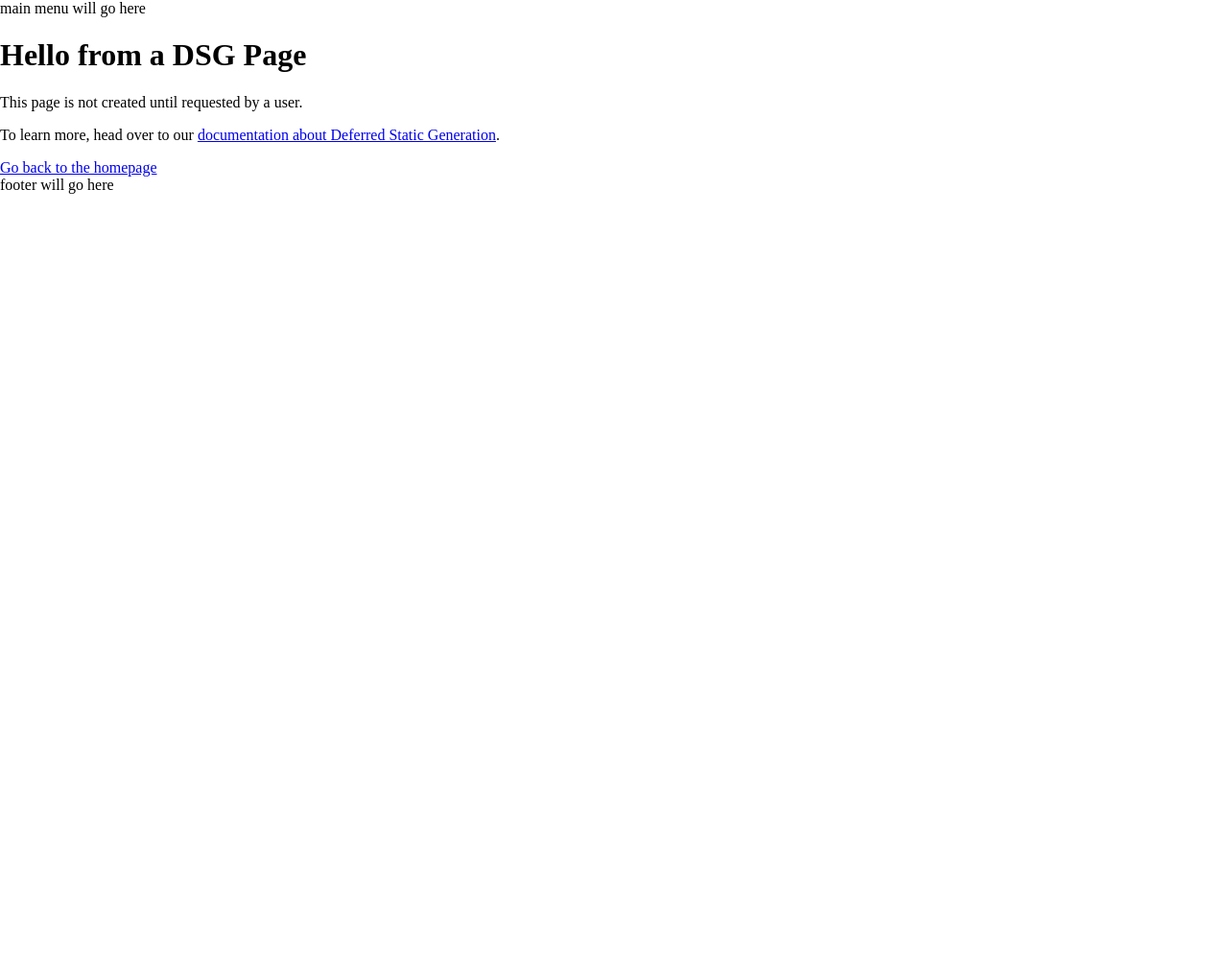
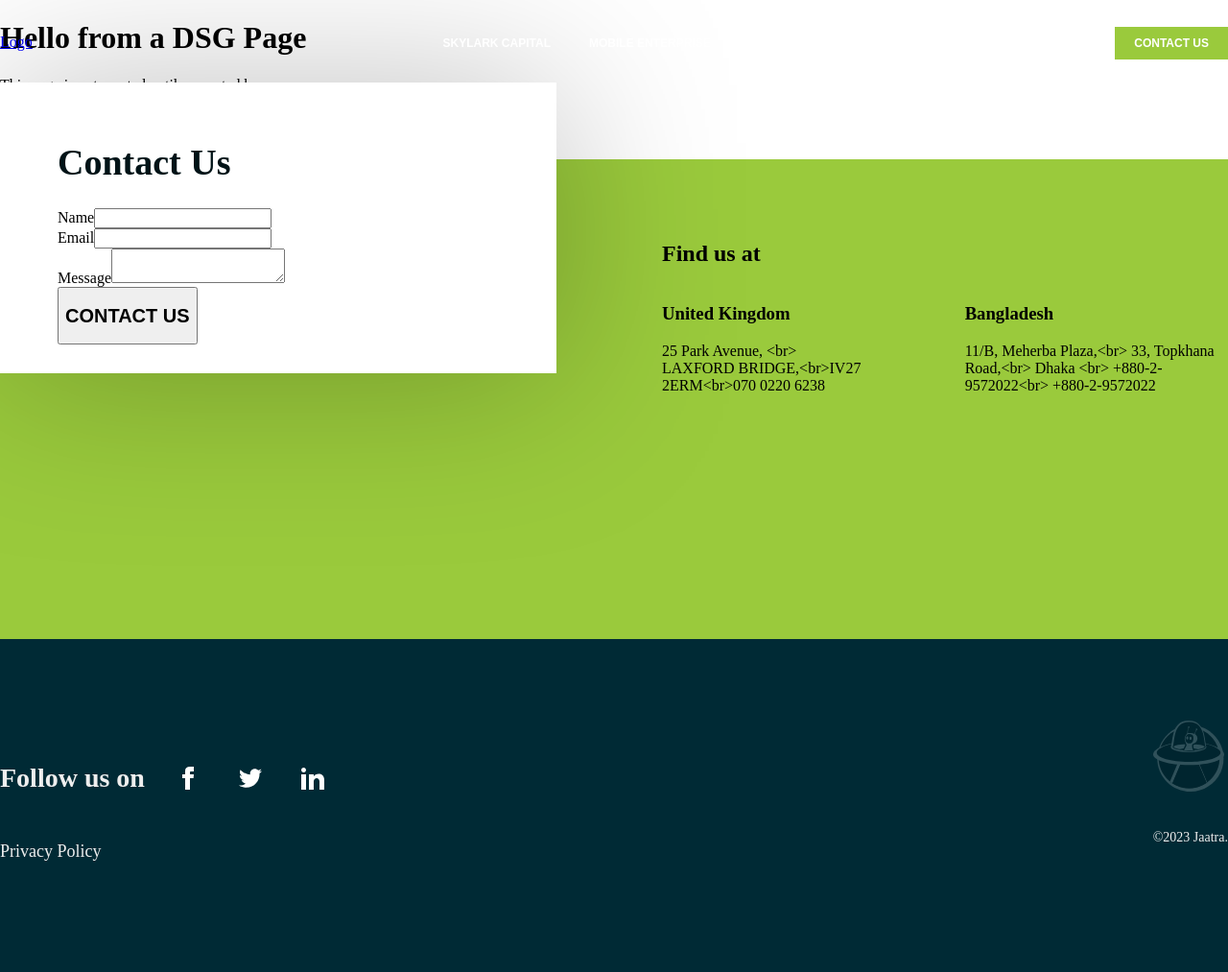
Before and after one commit to coder618/gatsby-starter-default, a Gatsby site: page /using-dsg in a window 1280 px wide. Shown: the whole page at 96% size. Before the commit the page ends 800 px from the top, so only its background shows below. Built offline with nearby package versions, Linux system fonts and the light colour scheme; Gatsby itself is replaced by a stand-in of ours.

Commit message:
footer done with dammy data

```diff
--- a/src/components/Footer.js
+++ b/src/components/Footer.js
@@ -1,6 +1,106 @@
 import * as React from "react"
 import { Link } from "gatsby"
+import ContactForm from "./contactForm"
+import { StaticImage } from "gatsby-plugin-image"
+import "../scss/layout/footer.scss"
 
-const Footer = ({ siteTitle }) => <footer>footer will go here</footer>
+const contact_items = [
+  {
+    title: " United Kingdom",
+    address:
+      " 25 Park Avenue, <br> LAXFORD BRIDGE,<br>IV27 2ERM<br>070 0220 6238",
+  },
+  {
+    title: "Bangladesh",
+    address:
+      "11/B, Meherba Plaza,<br> 33, Topkhana Road,<br> Dhaka <br>        +880-2-9572022<br>        +880-2-9572022",
+  },
+]
 
+const Footer = ({ siteTitle }) => (
+  <footer>
+    <div className="top">
+      <div className="container">
+        <ContactForm />
+        <div className="right-part">
+          <h2>Find us at</h2>
+          <div className="address-items">
+            {contact_items.map(item => {
+              return (
+                <div className="address-item">
+                  {" "}
+                  <h3>{item.title}</h3>
+                  <p>{item.address}</p>{" "}
+                </div>
+              )
+            })}
+          </div>
+        </div>
+      </div>
+    </div>
+
+    <div className="bottom">
+      <div className="container">
+        <div className="left">
+          <div className="follow-part">
+            <h3>Follow us on</h3>
+            <ul>
+              <li>
+                <a href="#">
+                  <svg
+                    xmlns="http://www.w3.org/2000/svg"
+                    width="24"
+                    height="24"
+                    viewBox="0 0 24 24"
+                  >
+                    <path d="M9 8h-3v4h3v12h5v-12h3.642l.358-4h-4v-1.667c0-.955.192-1.333 1.115-1.333h2.885v-5h-3.808c-3.596 0-5.192 1.583-5.192 4.615v3.385z" />
+                  </svg>
+                </a>
+              </li>
+              <li>
+                <a href="#">
+                  <svg
+                    xmlns="http://www.w3.org/2000/svg"
+                    width="24"
+                    height="24"
+                    viewBox="0 0 24 24"
+                  >
+                    <path d="M24 4.557c-.883.392-1.832.656-2.828.775 1.017-.609 1.798-1.574 2.165-2.724-.951.564-2.005.974-3.127 1.195-.897-.957-2.178-1.555-3.594-1.555-3.179 0-5.515 2.966-4.797 6.045-4.091-.205-7.719-2.165-10.148-5.144-1.29 2.213-.669 5.108 1.523 6.574-.806-.026-1.566-.247-2.229-.616-.054 2.281 1.581 4.415 3.949 4.89-.693.188-1.452.232-2.224.084.626 1.956 2.444 3.379 4.6 3.419-2.07 1.623-4.678 2.348-7.29 2.04 2.179 1.397 4.768 2.212 7.548 2.212 9.142 0 14.307-7.721 13.995-14.646.962-.695 1.797-1.562 2.457-2.549z" />
+                  </svg>
+                </a>
+              </li>
+              <li>
+                <a href="#">
+                  <svg
+                    xmlns="http://www.w3.org/2000/svg"
+                    width="24"
+                    height="24"
+                    viewBox="0 0 24 24"
+                  >
+                    <path d="M4.98 3.5c0 1.381-1.11 2.5-2.48 2.5s-2.48-1.119-2.48-2.5c0-1.38 1.11-2.5 2.48-2.5s2.48 1.12 2.48 2.5zm.02 4.5h-5v16h5v-16zm7.982 0h-4.968v16h4.969v-8.399c0-4.67 6.029-5.052 6.029 0v8.399h4.988v-10.131c0-7.88-8.922-7.593-11.018-3.714v-2.155z" />
+                  </svg>
+                </a>
+              </li>
+            </ul>
+          </div>
+
+          <a className="privacy-link" href="#">
+            Privacy Policy
+          </a>
+        </div>
+
+        <div className="right">
+          <StaticImage
+            src="../images/footer-logo.svg"
+            loading="eager"
+            className="banner-bg"
+            formats={["auto", "svg", "avif"]}
+            alt=""
+          />
+          <p>©2023 Jaatra.</p>
+        </div>
+      </div>
+    </div>
+  </footer>
+)
 export default Footer
--- /dev/null
+++ b/src/components/contactForm.js
@@ -0,0 +1,26 @@
+import * as React from "react"
+import { Link } from "gatsby"
+
+const ContactForm = ({ siteTitle }) => (
+  <div className="contact-form">
+    <div className="content">
+      <h2>Contact Us</h2>
+      <div className="form-group">
+        <label htmlFor="name">Name</label>
+        <input type="text" id="name" name="name" />
+      </div>
+      <div className="form-group">
+        <label htmlFor="email">Email</label>
+        <input type="email" id="email" name="email" />
+      </div>
+      <div className="form-group">
+        <label htmlFor="message">Message</label>
+        <textarea id="message" name="message"></textarea>
+      </div>
+      <div className="form-group">
+        <button className="btn btn-primary">CONTACT US</button>
+      </div>
+    </div>
+  </div>
+)
+export default ContactForm
--- a/src/components/header.js
+++ b/src/components/header.js
@@ -1,6 +1,37 @@
 import * as React from "react"
 import { Link } from "gatsby"
 
-const Header = ({ siteTitle }) => <header>main menu will go here</header>
+import "../scss/layout/main-navigation.scss"
+
+const Header = () => (
+  <header>
+    <div className="container">
+      <a href="#">Logo </a>
+
+      <ul className="menu-list">
+        <li>
+          <a href="#">Skylark Capital</a>
+        </li>
+        <li>
+          <a href="#">Mobile Enterprise</a>
+        </li>
+        <li>
+          <a href="#">Mobile Footprint</a>
+        </li>
+        <li>
+          <a href="#">Big Data</a>
+        </li>
+        <li>
+          <a href="#">Audio Visual</a>
+        </li>
+        <li>
+          <a className="btn btn-primary" href="#">
+            Contact Us
+          </a>
+        </li>
+      </ul>
+    </div>
+  </header>
+)
 
 export default Header
--- a/src/scss/global.scss
+++ b/src/scss/global.scss
@@ -1,4 +1,5 @@
 $y: yellow;
+$lime: #9aca3c;
 @import url("https://fonts.googleapis.com/css2?family=Open+Sans&family=Work+Sans:wght@400;700&display=swap");
 
 body {
@@ -18,3 +19,57 @@ h5,
 h6 {
   font-family: "Work Sans", sans-serif;
 }
+
+.form-group {
+  display: flex;
+  flex-direction: column;
+  margin-bottom: 25px;
+
+  label {
+    font-weight: 700;
+    font-size: 18px;
+    line-height: 21px;
+    text-transform: uppercase;
+    color: #001317;
+    margin-bottom: 10px;
+    font-family: "Work Sans", sans-serif;
+  }
+
+  input {
+    border: 2px solid #002a35;
+    height: 48px;
+    padding: 0 20px;
+    font-size: 20px;
+    transition: all 0.2s ease;
+  }
+  textarea {
+    border: 2px solid #002a35;
+    height: 150px;
+    transition: all 0.3s ease;
+    height: 106px;
+    padding: 20px;
+    resize: none;
+    font-size: 20px;
+  }
+
+  input:active,
+  input:focus {
+    border: 2px solid #9aca3c !important;
+    outline: none !important;
+    box-shadow: none;
+  }
+}
+
+.btn-primary {
+  background-color: #9aca3c;
+  color: #fff;
+  border: none;
+  border-radius: 3px;
+  font-family: "Work Sans", sans-serif;
+  font-weight: 700;
+  transition: all 0.3s ease;
+  cursor: pointer;
+  &:hover {
+    background-color: #001317;
+  }
+}
--- /dev/null
+++ b/src/scss/layout/footer.scss
@@ -0,0 +1,126 @@
+footer {
+  background-color: #9aca3c;
+  .top {
+    min-height: 500px;
+    .right-part {
+      margin: 65px 0 40px 690px;
+    }
+    .address-items {
+      display: flex;
+      > div {
+        margin-right: 100px;
+        &:last-of-type {
+          margin-right: 0;
+        }
+      }
+    }
+  }
+
+  .bottom {
+  }
+
+  .container {
+    display: flex;
+    justify-content: space-between;
+    position: relative;
+  }
+}
+footer .bottom {
+  background: #002a35;
+  padding: 85px 0 110px 0;
+  .follow-part {
+    display: flex;
+    align-items: center;
+    margin: 40px 0;
+  }
+  h3 {
+    font-weight: 700;
+    font-size: 28px;
+    line-height: 33px;
+    color: #eeeeee;
+    margin: 0;
+  }
+  ul {
+    display: flex;
+    margin: 0;
+    list-style: none;
+    padding: 0;
+    a {
+      width: 40px;
+      height: 40px;
+      display: flex;
+      justify-content: center;
+      align-items: center;
+      transition: all 0.3s ease;
+      path {
+        fill: #fff;
+      }
+      &:hover {
+        transform: translateY(-5px);
+        path {
+          fill: #9aca3c;
+        }
+      }
+    }
+    li {
+      margin-left: 25px;
+    }
+  }
+  .privacy-link {
+    font-weight: 400;
+    font-size: 18px;
+    line-height: 32px;
+    color: #eeeeee;
+    text-decoration: none;
+    position: relative;
+    &:after {
+      content: " ";
+      width: 0%;
+      height: 2px;
+      bottom: -2px;
+      transition: all 0.3s ease;
+      left: 0;
+      background-color: #9aca3c;
+      position: absolute;
+    }
+    &:hover {
+      &:after {
+        width: 100%;
+      }
+    }
+  }
+
+  .right {
+    p {
+      font-weight: 400;
+      font-size: 14px;
+      line-height: 16px;
+      margin: 40px 0 0 0;
+      color: #eeeeee;
+    }
+  }
+}
+
+.contact-form {
+  width: 460px;
+  background: #ffffff;
+  filter: drop-shadow(0px 3px 90px rgba(0, 0, 0, 0.25));
+  //   height: 565px;
+  top: -80px;
+  position: absolute;
+  padding: 30px 60px;
+
+  h2 {
+    font-weight: 700;
+    font-size: 38px;
+    line-height: 45px;
+    color: #001317;
+    margin-bottom: 25px;
+  }
+
+  .btn-primary {
+    min-height: 60px;
+    font-size: 20px;
+    font-weight: 700;
+  }
+}
--- /dev/null
+++ b/src/scss/layout/main-navigation.scss
@@ -0,0 +1,39 @@
+header {
+  padding: 35px 0;
+  position: fixed;
+  left: 0;
+  top: 0;
+  z-index: 1000;
+  width: 100%;
+  .container {
+    display: flex;
+    align-items: center;
+    justify-content: space-between;
+  }
+  .menu-list {
+    display: flex;
+    margin: 0;
+    list-style: none;
+    li {
+      margin-left: 40px;
+    }
+    a {
+      font-weight: 700;
+      text-decoration: none;
+      font-size: 12px;
+      line-height: 14px;
+      text-transform: uppercase;
+      font-family: "Work Sans", sans-serif;
+      color: #ffffff;
+    }
+  }
+
+  a.btn-primary {
+    background-color: #9aca3c;
+    color: #fff;
+    font-weight: 700;
+    font-size: 12px;
+    line-height: 14px;
+    padding: 10px 20px;
+  }
+}
```
Also changed, not shown: todo.md (added, +10 -0 lines), src/images/footer-logo.svg (added).
